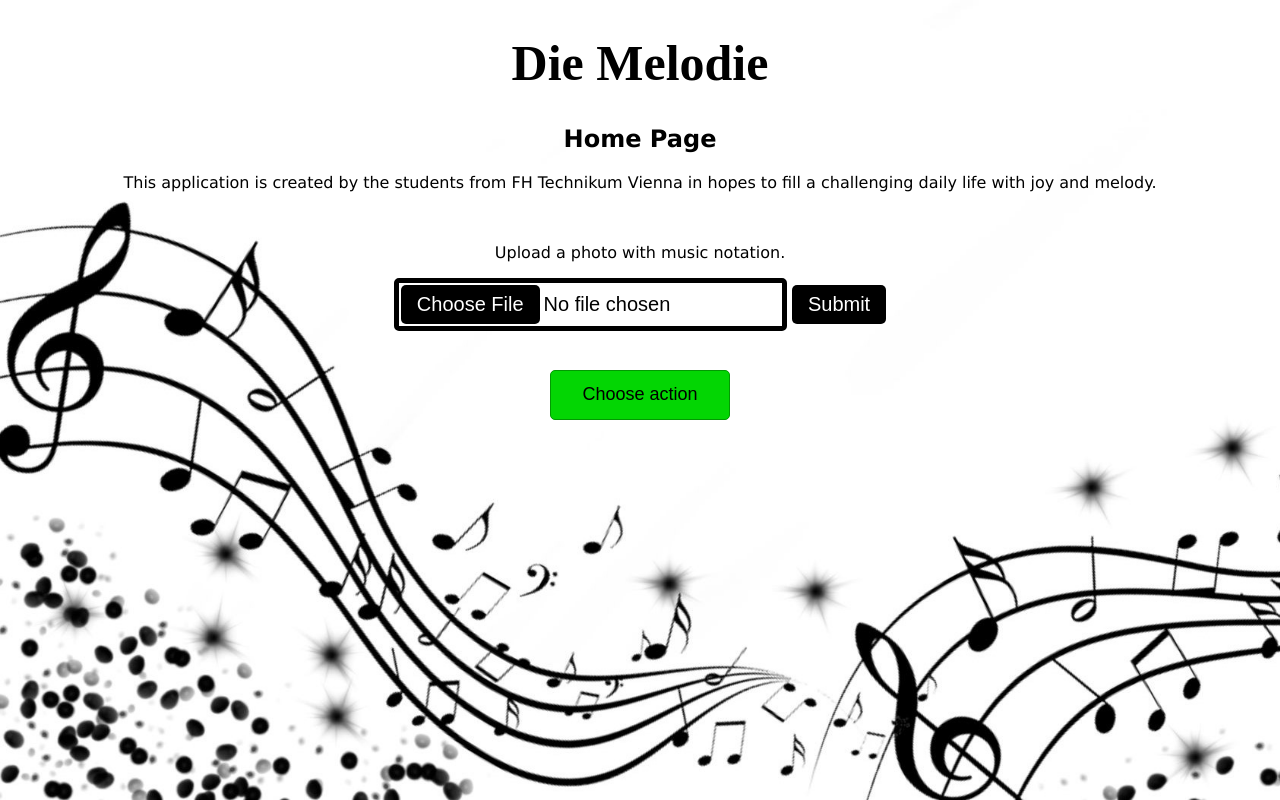
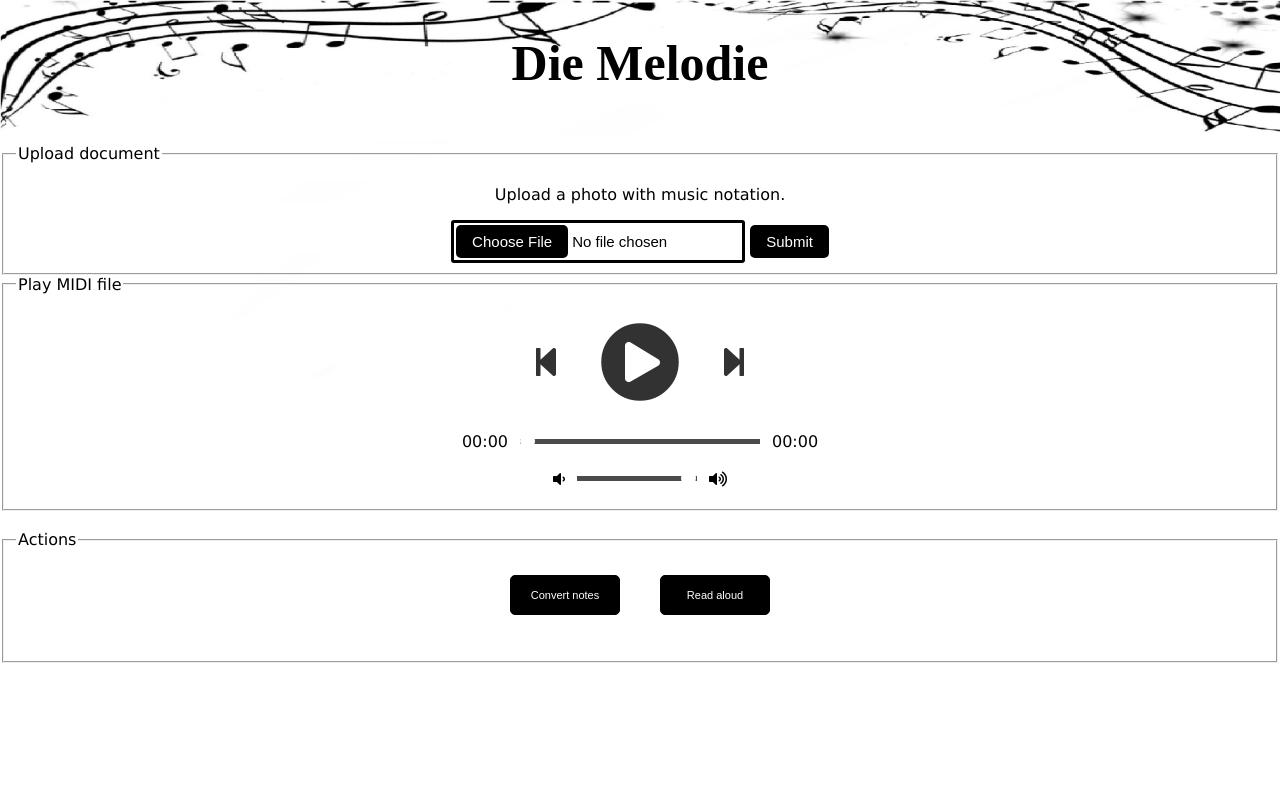
Before and after one commit to magocsil/die-melodie, a Flask app: page / in a window 1280 px wide. Run offline with Flask 3, Linux system fonts and the light colour scheme; some libraries are stand-ins or nearby versions.

Commit message:
new tamplate

```diff
--- a/static/style.css
+++ b/static/style.css
@@ -15,7 +15,7 @@ h2{
 body {
     display: inline;
     font-family: verdana;
-    background-color: #2C2F33;
+    background-color: white;
     background-image: url("melodie.jpg");
     background-repeat: no-repeat;
     background-size: cover;
@@ -26,28 +26,28 @@ body {
 }
 
 .add-btn {
-    height: 50px;
-    width: 180px;
-    color: black;
-    background-color: #03d603;
-    border: 1px solid #029902;
+    height: 40px;
+    width: 110px;
+    color: white;
+    background-color: black;
+    border: 1px solid black;
     border-radius: 5px;
     padding: 10px;
     margin: 20px;
-    font-size: 18px;
+    font-size: 11px;
 }
 
 .add-btn:hover {
-    color: #029902;
-    background-color: #00ff002f;
-    border: 1px solid #029902;
+    color: black;
+    background-color: white;
+    border: 1px solid black;
     border-radius: 5px;
 }
 
 .add-btn:focus {
-    color: #029902;
-    background-color: #00ff002f;
-    border: 1px solid #029902;
+    color: black;
+    background-color: white;
+    border: 1px solid black;
     border-radius: 5px;
 }
 .inline {
@@ -65,10 +65,10 @@ body {
 }
 
 .customfile{
-            border: 5px solid black;
-            border-radius: 5px;
+            border: 3px solid black;
+            border-radius: 3px;
             padding: 2px;
-            font-size: 20px;
+            font-size: 15px;
         }
         .customfile::-webkit-file-upload-button{
             background: black;
@@ -85,7 +85,7 @@ body {
             border: none;
             border-radius: 5px;
             cursor: pointer;
-            font-size: 20px;
+            font-size: 15px;
 }
         .sub{
             background: black;
@@ -94,7 +94,7 @@ body {
             border: none;
             border-radius: 5px;
             cursor: pointer;
-            font-size: 20px;
+            font-size: 15px;
         }
         .sub:hover {
             background: rgba(0, 0, 0, 0.69);
@@ -103,5 +103,140 @@ body {
             border: none;
             border-radius: 5px;
             cursor: pointer;
-            font-size: 20px;
+            font-size: 15px;
 }
+
+
+
+
+/* Using flex with the column direction to
+   align items in a vertical direction */
+.player {
+  height: 25vh;
+  display: flex;
+  align-items: center;
+  flex-direction: column;
+  justify-content: center;
+}
+
+.details {
+  display: flex;
+  align-items: center;
+  flex-direction: column;
+  justify-content: center;
+  margin-top: 25px;
+}
+
+.track-art {
+  margin: 25px;
+  height: 250px;
+  width: 250px;
+  background-size: cover;
+  background-position: center;
+  border-radius: 15%;
+}
+
+/* Changing the font sizes to suitable ones */
+.now-playing {
+  font-size: 1rem;
+}
+
+.track-name {
+  font-size: 3rem;
+}
+
+.track-artist {
+  font-size: 1.5rem;
+}
+
+/* Using flex with the row direction to
+   align items in a horizontal direction */
+.buttons {
+  display: flex;
+  flex-direction: row;
+  align-items: center;
+}
+
+.playpause-track,
+.prev-track,
+.next-track {
+  padding: 20px;
+  opacity: 0.8;
+
+  /* Smoothly transition the opacity */
+  transition: opacity .2s;
+}
+
+/* Change the opacity when mouse is hovered */
+.playpause-track:hover,
+.prev-track:hover,
+.next-track:hover {
+  opacity: 1.0;
+}
+
+/* Define the slider width so that it scales properly */
+.slider_container {
+  width: 75%;
+  max-width: 400px;
+  display: flex;
+  justify-content: center;
+  align-items: center;
+}
+
+/* Modify the appearance of the slider */
+.seek_slider, .volume_slider {
+  -webkit-appearance: none;
+  -moz-appearance: none;
+  appearance: none;
+  height: 5px;
+  background: black;
+  opacity: 0.7;
+  -webkit-transition: .2s;
+  transition: opacity .2s;
+}
+
+/* Modify the appearance of the slider thumb */
+.seek_slider::-webkit-slider-thumb,
+.volume_slider::-webkit-slider-thumb {
+  -webkit-appearance: none;
+  -moz-appearance: none;
+  appearance: none;
+  width: 15px;
+  height: 15px;
+  background: white;
+  cursor: pointer;
+  border-radius: 50%;
+}
+
+/* Change the opacity when mouse is hovered */
+.seek_slider:hover,
+.volume_slider:hover {
+  opacity: 1.0;
+}
+
+.seek_slider {
+  width: 60%;
+}
+
+.volume_slider {
+  width: 30%;
+}
+
+.current-time,
+.total-duration {
+  padding: 10px;
+}
+
+i.fa-volume-down,
+i.fa-volume-up {
+  padding: 10px;
+}
+
+/* Change the mouse cursor to a pointer
+   when hovered over */
+i.fa-play-circle,
+i.fa-pause-circle,
+i.fa-step-forward,
+i.fa-step-backward {
+  cursor: pointer;
+}
--- a/templates/home.html
+++ b/templates/home.html
@@ -1,35 +1,72 @@
 {% extends "template.html" %} {% block body %}
 
-<h2>Home Page</h2>
+&nbsp;
 
-    <div>
-        <center>
-
-            <p>This application is created by the students from FH Technikum Vienna in hopes to fill a challenging daily life with joy and melody.  </p>
-
-        </center>
-
-    </div>
-&nbsp;
-<p>Upload a photo with music notation.</p>
+  <link rel="stylesheet"
+        href=
+"https://cdnjs.cloudflare.com/ajax/libs/font-awesome/5.13.0/css/all.min.css">
 
 
+
+
+      <fieldset class="uploaddocument">
+        <legend>Upload document</legend>
+        <p>Upload a photo with music notation.</p>
     <center>
     <input type="file" class="customfile">
     <input type="submit" class="sub">
     </center>
-
-&nbsp;
-<form action="/actions">
-    <button type="submit" class="add-btn">Choose action</button>
-</form>
+      </fieldset>
 
 
 
+ <fieldset class="connect">
+    <legend>Play MIDI file</legend>
+      <body>
+  <div class="player">
 
+    <!-- Define the section for displaying track buttons -->
+    <div class="buttons">
+      <div class="prev-track" onclick="prevTrack()">
+        <i class="fa fa-step-backward fa-2x"></i>
+      </div>
+      <div class="playpause-track" onclick="playpauseTrack()">
+        <i class="fa fa-play-circle fa-5x"></i>
+      </div>
+      <div class="next-track" onclick="nextTrack()">
+        <i class="fa fa-step-forward fa-2x"></i>
+      </div>
+    </div>
 
+    <!-- Define the section for displaying the seek slider-->
+    <div class="slider_container">
+      <div class="current-time">00:00</div>
+      <input type="range" min="1" max="100"
+        value="0" class="seek_slider" onchange="seekTo()">
+      <div class="total-duration">00:00</div>
+    </div>
 
+    <!-- Define the section for displaying the volume slider-->
+    <div class="slider_container">
+      <i class="fa fa-volume-down"></i>
+      <input type="range" min="1" max="100"
+        value="99" class="volume_slider" onchange="setVolume()">
+      <i class="fa fa-volume-up"></i>
+    </div>
+  </div>
 
+  <!-- Load the main script for the player -->
+  <script src="main.js"></script>
+</body>
+      </fieldset>
 
-
+&nbsp;<fieldset>
+    <legend>Actions</legend>
+<form action="/actions">
+    <table>
+    <button type="submit" class="add-btn">Convert notes</button>
+        <button type="submit" class="add-btn">Read aloud</button>
+    </table>
+</form>
+</fieldset>
 {% endblock %}
```
Also changed, not shown: static/melodie.jpg.
